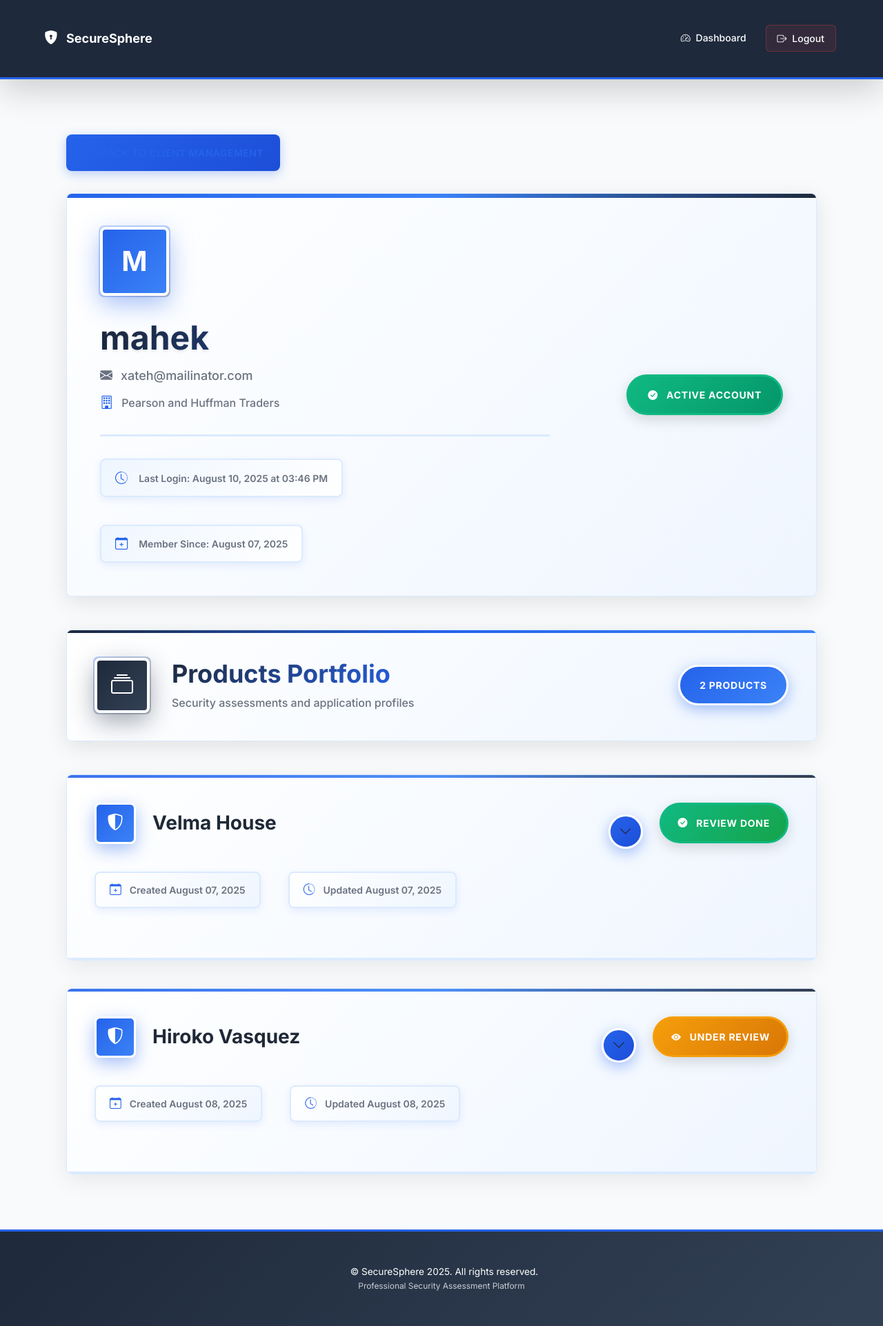
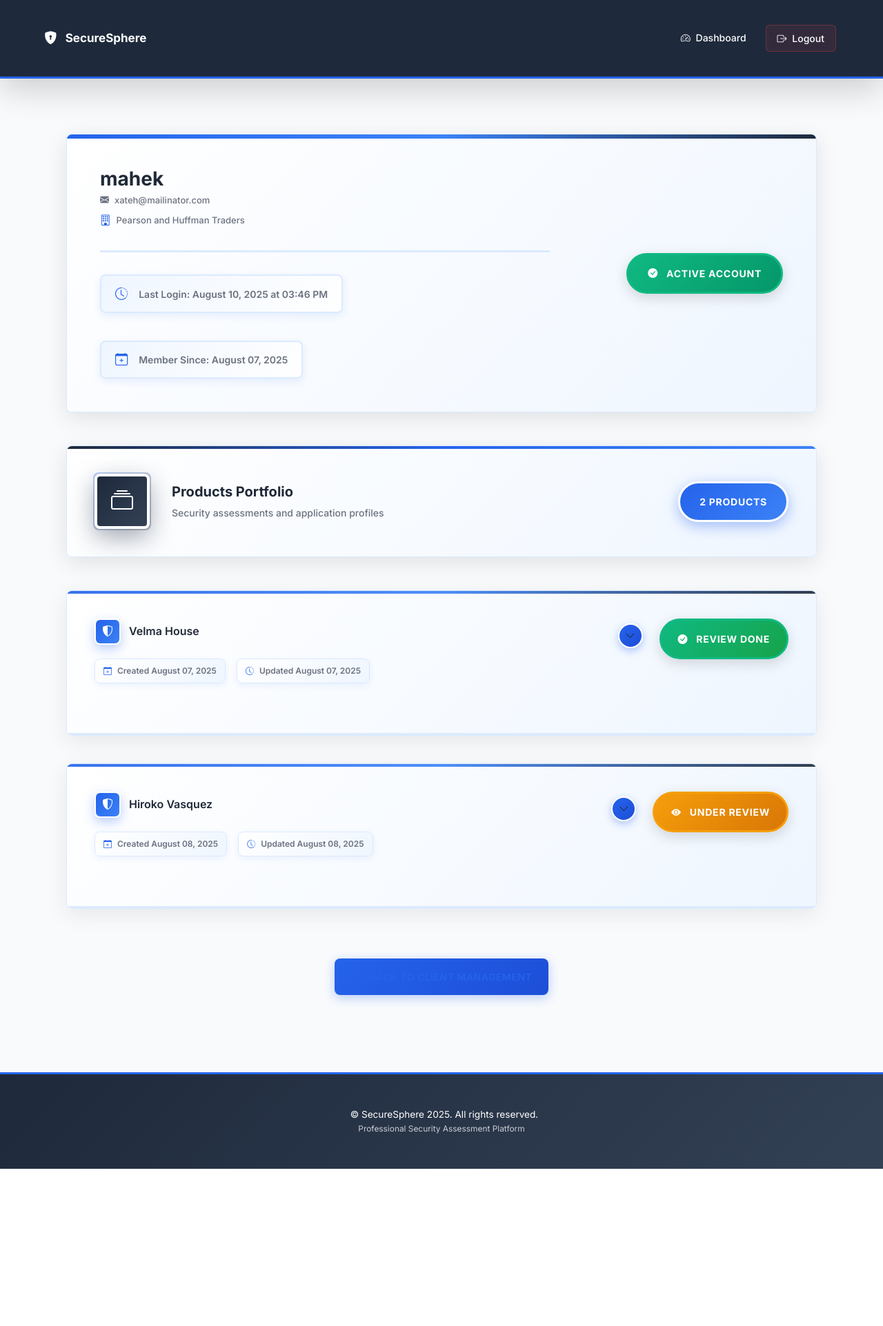
Before and after one commit to M-a-h-e-k/mine, a Flask app: page /admin/client/2/details in a window 1280 px wide. Shown: the whole page at 69% size. After the commit the page ends 1695 px from the top, so only its background shows below. Run offline with Flask 3, Linux system fonts and the light colour scheme; a user stored in the database is signed in; data comes from the database, SQL or seed files in the repository.

Commit message:
Refactor admin client details view for more compact and minimalist design (#3)
Co-authored-by: Cursor Agent <cursoragent@cursor.com>
Co-authored-by: jowher.shakeel <jowher.shakeel@gmail.com>

```diff
--- a/kmkm/static/style.css
+++ b/kmkm/static/style.css
@@ -77,11 +77,11 @@
     /* Typography - Professional Normal Sizes */
     --font-size-xs: 0.75rem;
     --font-size-sm: 0.875rem;
-    --font-size-base: 0.875rem;
-    --font-size-lg: 1rem;
-    --font-size-xl: 1.125rem;
-    --font-size-2xl: 1.25rem;
-    --font-size-3xl: 1.375rem;
+    --font-size-base: 0.8125rem; /* 13px base for a more compact admin view */
+    --font-size-lg: 0.9375rem;
+    --font-size-xl: 1.0625rem;
+    --font-size-2xl: 1.1875rem;
+    --font-size-3xl: 1.25rem;
 }
 
 * {
--- a/kmkm/templates/admin_client_details.html
+++ b/kmkm/templates/admin_client_details.html
@@ -90,61 +90,35 @@ body {
     padding: 3rem;
 }
 
-.client-avatar-large {
-    width: 100px;
-    height: 100px;
-    background: linear-gradient(135deg, var(--primary-color), var(--primary-light));
-    border-radius: var(--border-radius-lg);
-    display: flex;
-    align-items: center;
-    justify-content: center;
-    font-size: 2.5rem;
-    font-weight: 700;
-    color: white;
-    margin-bottom: 2rem;
-    box-shadow: 0 12px 35px rgba(37, 99, 235, 0.4);
-    position: relative;
-    border: 4px solid white;
-}
+/* Avatar removed in admin view for cleaner layout */
+.client-avatar-large { display: none; }
 
-.client-avatar-large::before {
-    content: '';
-    position: absolute;
-    inset: -6px;
-    background: linear-gradient(135deg, var(--primary-light), var(--primary-color), var(--navy-dark));
-    border-radius: var(--border-radius-lg);
-    z-index: -1;
-    opacity: 0.3;
-}
+/* Decorative ring not needed when avatar is hidden */
+.client-avatar-large::before { display: none; }
 
 .client-name {
-    font-size: 3rem;
-    font-weight: 800;
+    font-size: 1.75rem;
+    font-weight: 700;
     color: var(--text-primary);
-    margin-bottom: 0.75rem;
-    background: linear-gradient(135deg, var(--navy-dark), var(--primary-color));
-    -webkit-background-clip: text;
-    -webkit-text-fill-color: transparent;
-    background-clip: text;
-    text-shadow: 0 2px 4px rgba(0, 0, 0, 0.1);
+    margin-bottom: 0.25rem;
 }
 
 .client-email {
-    font-size: var(--font-size-xl);
+    font-size: var(--font-size-base);
     color: var(--text-secondary);
-    margin-bottom: 0.75rem;
+    margin-bottom: 0.5rem;
     display: flex;
     align-items: center;
-    gap: 0.75rem;
+    gap: 0.5rem;
     font-weight: 500;
 }
 
 .client-org {
-    font-size: var(--font-size-lg);
+    font-size: var(--font-size-base);
     color: var(--text-secondary);
     display: flex;
     align-items: center;
-    gap: 0.75rem;
+    gap: 0.5rem;
     font-weight: 500;
 }
 
@@ -261,18 +235,14 @@ body {
 }
 
 .section-title-professional {
-    font-size: 2.25rem;
-    font-weight: 800;
+    font-size: 1.25rem;
+    font-weight: 700;
     color: var(--text-primary);
     margin: 0;
-    background: linear-gradient(135deg, var(--navy-dark), var(--primary-color));
-    -webkit-background-clip: text;
-    -webkit-text-fill-color: transparent;
-    background-clip: text;
 }
 
 .section-subtitle {
-    font-size: var(--font-size-lg);
+    font-size: var(--font-size-sm);
     color: var(--text-secondary);
     margin: 0.5rem 0 0 0;
     font-weight: 500;
@@ -354,29 +324,29 @@ body {
 }
 
 .product-name-professional {
-    font-size: 1.75rem;
-    font-weight: 700;
+    font-size: 1rem;
+    font-weight: 600;
     color: var(--text-primary);
-    margin-bottom: 1.5rem;
+    margin-bottom: 0.75rem;
     display: flex;
     align-items: center;
-    gap: 1.5rem;
+    gap: 0.75rem;
     flex: 1;
 }
 
 .product-icon-professional {
-    width: 60px;
-    height: 60px;
+    width: 38px;
+    height: 38px;
     background: linear-gradient(135deg, var(--primary-color), var(--primary-light));
     border-radius: var(--border-radius-lg);
     display: flex;
     align-items: center;
     justify-content: center;
     color: white;
-    font-size: 1.5rem;
-    box-shadow: 0 8px 25px rgba(37, 99, 235, 0.4);
+    font-size: 1rem;
+    box-shadow: 0 6px 16px rgba(37, 99, 235, 0.3);
     flex-shrink: 0;
-    border: 3px solid white;
+    border: 2px solid white;
 }
 
 .dropdown-toggle-btn {
@@ -384,16 +354,16 @@ body {
     border: none;
     color: white;
     border-radius: 50%;
-    width: 50px;
-    height: 50px;
+    width: 36px;
+    height: 36px;
     display: flex;
     align-items: center;
     justify-content: center;
     transition: all 0.3s cubic-bezier(0.4, 0, 0.2, 1);
     flex-shrink: 0;
     cursor: pointer;
-    box-shadow: 0 6px 20px rgba(37, 99, 235, 0.4);
-    border: 3px solid white;
+    box-shadow: 0 4px 12px rgba(37, 99, 235, 0.35);
+    border: 2px solid white;
 }
 
 .dropdown-toggle-btn:hover {
@@ -408,7 +378,7 @@ body {
 }
 
 .dropdown-toggle-btn i {
-    font-size: 1.2rem;
+    font-size: 0.9rem;
     transition: transform 0.3s ease;
 }
 
@@ -418,28 +388,28 @@ body {
 
 .product-dates-info {
     display: flex;
-    gap: 2.5rem;
+    gap: 1rem;
     color: var(--text-secondary);
-    font-size: var(--font-size-sm);
+    font-size: var(--font-size-xs);
     flex-wrap: wrap;
-    margin-top: 1rem;
+    margin-top: 0.5rem;
 }
 
 .date-info-item {
     display: flex;
     align-items: center;
-    gap: 0.75rem;
-    padding: 0.75rem 1.25rem;
+    gap: 0.5rem;
+    padding: 0.5rem 0.75rem;
     background: linear-gradient(135deg, var(--lighter-bg), var(--primary-lightest));
     border-radius: var(--border-radius-lg);
-    border: 2px solid var(--primary-lighter);
+    border: 1px solid var(--primary-lighter);
     font-weight: 600;
-    box-shadow: 0 4px 12px rgba(37, 99, 235, 0.1);
+    box-shadow: 0 3px 10px rgba(37, 99, 235, 0.08);
 }
 
 .date-info-item i {
     color: var(--primary-color);
-    font-size: 1.2em;
+    font-size: 1em;
 }
 
 /* Status Badges - Enhanced Modern Design */
@@ -1037,22 +1007,12 @@ body {
 {% block content %}
 <div class="client-details-container">
     <div class="content-container">
-        <!-- Navigation Breadcrumb -->
-        <div class="nav-breadcrumb">
-            <a href="{{ url_for('manage_clients') }}" class="breadcrumb-btn">
-                <i class="bi bi-arrow-left"></i>
-                Back to Client Management
-            </a>
-        </div>
 
         <!-- Enhanced Client Header Card -->
         <div class="client-header-card">
             <div class="client-header-content">
                 <div class="row align-items-center">
                     <div class="col-md-8">
-                        <div class="client-avatar-large">
-                            {{ client.username[0].upper() if client.username else 'U' }}
-                        </div>
                         <h1 class="client-name">{{ client.username }}</h1>
                         <p class="client-email">
                             <i class="bi bi-envelope-fill"></i>
@@ -1279,12 +1239,16 @@ body {
                         This client hasn't created any security assessment products yet.
                         They can start by creating their first product assessment to begin their security journey.
                     </p>
-                    <a href="{{ url_for('manage_clients') }}" class="breadcrumb-btn">
-                        <i class="bi bi-arrow-left"></i>
-                        Back to Client Management
-                    </a>
                 </div>
             {% endif %}
+
+            <!-- Move Back button to end of page -->
+            <div class="nav-breadcrumb" style="margin-top: 2rem; text-align:center;">
+                <a href="{{ url_for('manage_clients') }}" class="breadcrumb-btn">
+                    <i class="bi bi-arrow-left"></i>
+                    Back to Client Management
+                </a>
+            </div>
         </div>
     </div>
 </div>
```
Also changed, not shown: other parts of kmkm/templates/admin_client_details.html (+15 -15 lines).
